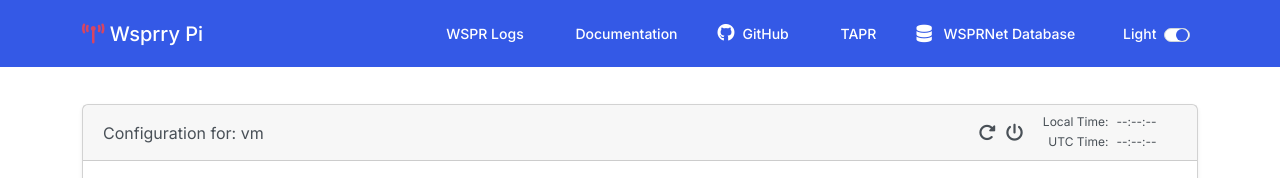
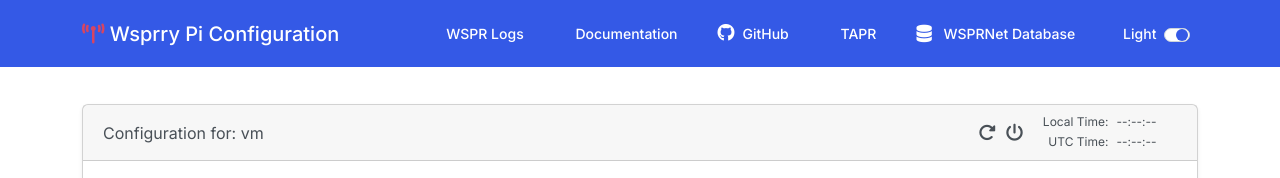
Before and after one commit to lbussy/WsprryPi-UI, a PHP site: page / in a window 1280 px wide. Shown: the top 178 px of the page. Run offline with PHP 8.4, Linux system fonts and the light colour scheme; some libraries are stand-ins or nearby versions.

Commit message:
Change page title

```diff
--- a/data/index.php
+++ b/data/index.php
@@ -3,7 +3,7 @@
 
 <head>
     <meta charset="UTF-8" />
-    <title>Wsprry Pi</title>
+    <title>Wsprry Pi Configuration</title>
     <meta name="viewport" content="width=device-width, initial-scale=1">
     <link rel="apple-touch-icon" sizes="180x180" href="apple-touch-icon.png">
     <link rel="icon" type="image/png" sizes="32x32" href="favicon-32x32.png">
@@ -49,7 +49,7 @@
                     data-bs-toggle="tooltip"
                     data-bs-original-title="Disconnected."
                     class="fa-solid fa-tower-broadcast"></i>
-                Wsprry Pi
+                Wsprry Pi Configuration
             </span>
             <button
                 class="navbar-toggler"
```
